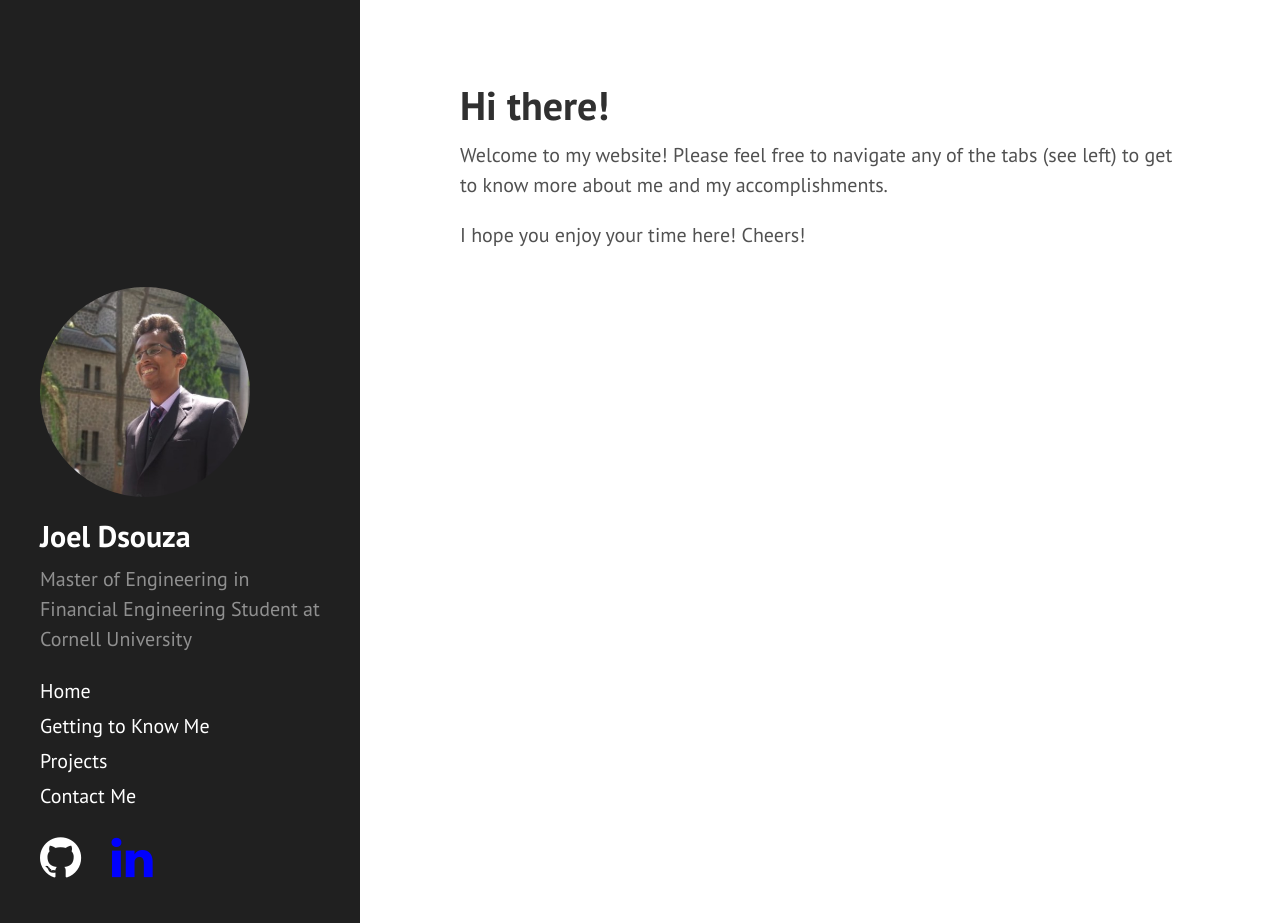
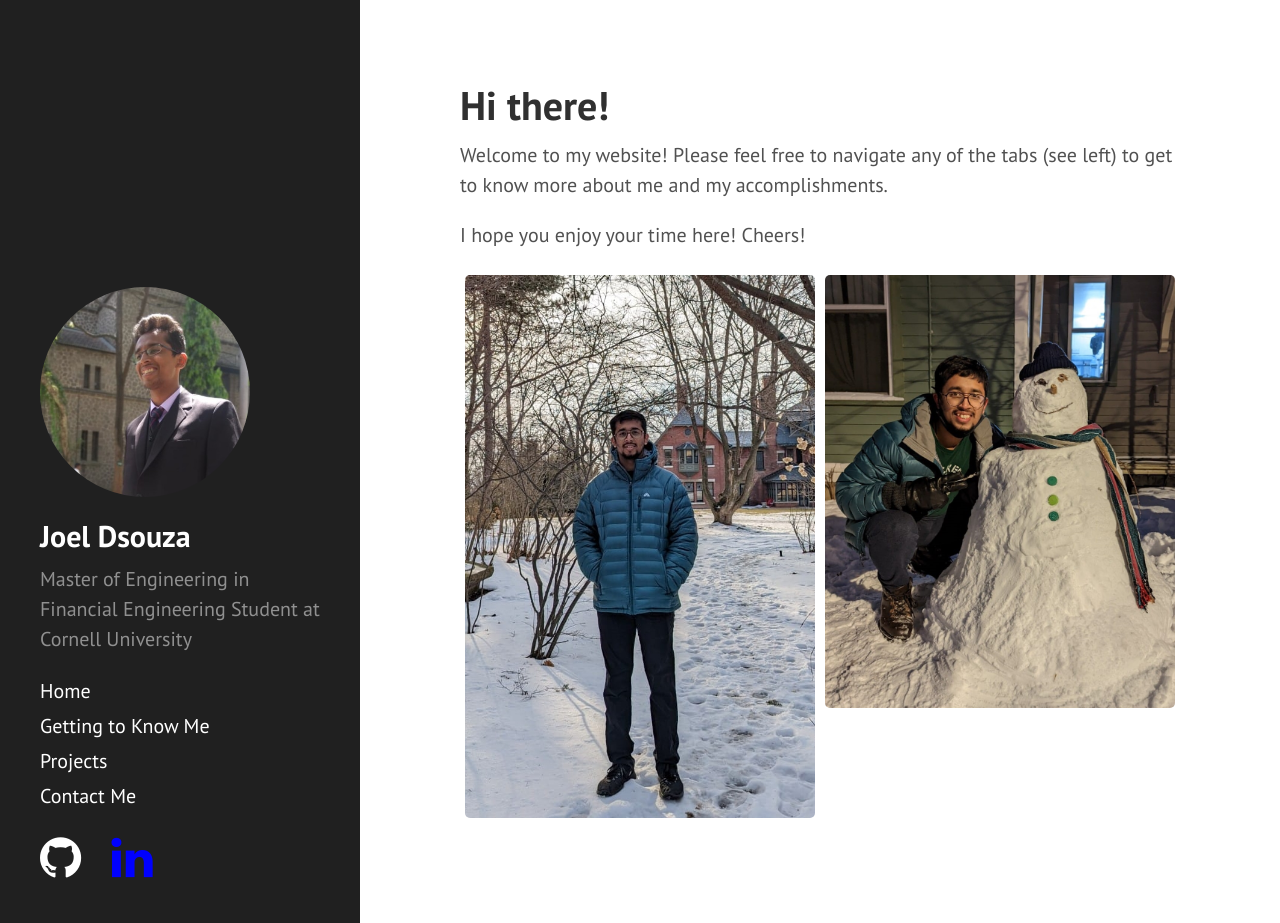
Before and after one commit to joeldsouza493/personal_website, a Jekyll site: the page built from index.md, in a window 1280 px wide and 923 px high. Built offline with Jekyll 4.4.1, drawn with Linux system fonts in a browser that asks for light colours.

Commit message:
added pics on home

```diff
--- a/index.md
+++ b/index.md
@@ -9,3 +9,12 @@ Welcome to my website! Please feel free to navigate any of the tabs (see left) t
 
 I hope you enjoy your time here!
 Cheers!
+
+<div style="display: flex;">
+  <div style="flex: 50%;padding: 5px;">
+    <img src="./public/pic.jpeg" style="width:100%;">
+  </div>
+  <div style="flex: 50%;padding: 5px;">
+    <img src="./public/snowman.jpeg" style="width:100%">
+  </div>
+</div>
```
Also changed, not shown: public/pic.jpeg (added), public/snowman.jpeg (added).
